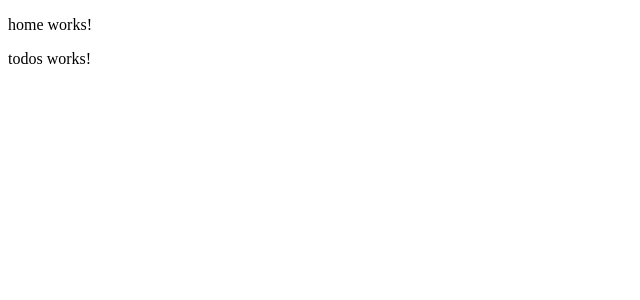
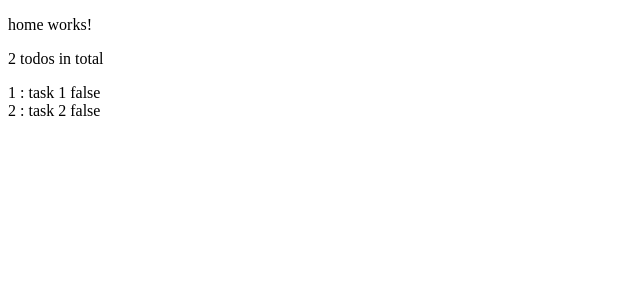
Before and after one commit to maliilam/Todo, an Angular app in the folder TodoNg/: page / in a window 1280 px wide. Shown: the top 300 px of the page, without its empty margins (0-640 px from the left). Built offline with nearby package versions, Linux system fonts and the light colour scheme.

Commit message:
added todos and todo draft

```diff
--- a/TodoNg/angular.json
+++ b/TodoNg/angular.json
@@ -119,6 +119,10 @@
           }
         }
       }
-    }},
-  "defaultProject": "TodoNg"
+    }
+  },
+  "defaultProject": "TodoNg",
+  "cli": {
+    "analytics": false
+  }
 }
--- a/TodoNg/src/app/app.module.ts
+++ b/TodoNg/src/app/app.module.ts
@@ -5,12 +5,14 @@ import { AppRoutingModule } from './app-routing.module';
 import { AppComponent } from './app.component';
 import { HomeComponent } from './components/home/home.component';
 import { TodosComponent } from './components/todos/todos.component';
+import { TodoComponent } from './components/todos/todo/todo.component';
 
 @NgModule({
   declarations: [
     AppComponent,
     HomeComponent,
-    TodosComponent
+    TodosComponent,
+    TodoComponent
   ],
   imports: [
     BrowserModule,
--- /dev/null
+++ b/TodoNg/src/app/components/todos/todo/todo.component.html
@@ -0,0 +1 @@
+<div>{{todo.id}} : {{todo.title}} {{todo.done}}</div>
--- /dev/null
+++ b/TodoNg/src/app/components/todos/todo/todo.component.ts
@@ -0,0 +1,15 @@
+import { Component, Input, OnInit } from '@angular/core';
+
+@Component({
+  selector: 'app-todo',
+  templateUrl: './todo.component.html',
+  styleUrls: ['./todo.component.css']
+})
+export class TodoComponent implements OnInit {
+  @Input() todo;
+  constructor() { }
+
+  ngOnInit(): void {
+  }
+
+}
--- a/TodoNg/src/app/components/todos/todos.component.html
+++ b/TodoNg/src/app/components/todos/todos.component.html
@@ -1 +1,2 @@
-<p>todos works!</p>
+<p>{{todos.length}} todos in total</p>
+<app-todo *ngFor="let todo of todos" [todo]="todo"></app-todo>
--- a/TodoNg/src/app/components/todos/todos.component.ts
+++ b/TodoNg/src/app/components/todos/todos.component.ts
@@ -6,10 +6,20 @@ import { Component, OnInit } from '@angular/core';
   styleUrls: ['./todos.component.css']
 })
 export class TodosComponent implements OnInit {
-
+  todos:object[];
   constructor() { }
 
   ngOnInit(): void {
+    this.todos = [{
+      id: 1,
+      title: "task 1",
+      done: false
+    },
+    {
+      id: 2,
+      title: "task 2",
+      done: false
+    }]
   }
 
 }
```
Also changed, not shown: TodoNg/src/app/components/todos/todo/todo.component.css (added), 1 other file (tests, documents, lock files or other folders).
